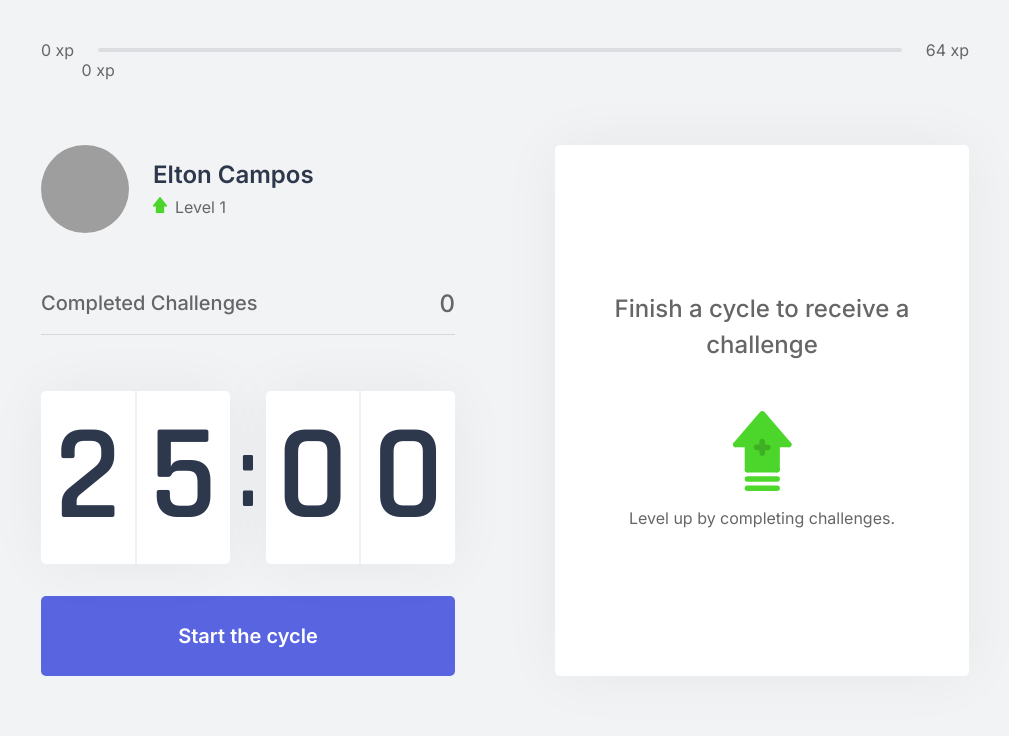
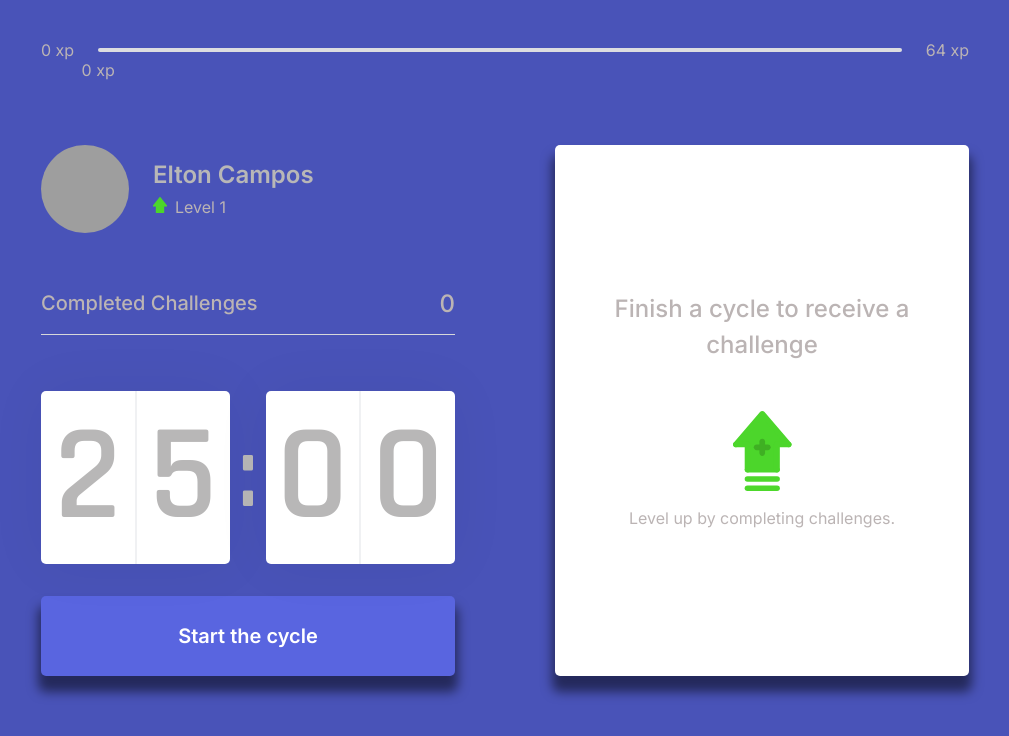
Before and after one commit to eltoncampos1/move.it, a Next.js app: page / in a window 1280 px wide. Shown: the top 736 px of the page, without its empty margins (135-1144 px from the left). Built offline with nearby package versions, Linux system fonts and the light colour scheme; grey boxes are pictures that could not be loaded.

Commit message:
feat: add purple backgound

```diff
--- a/src/components/ChalengeBox/styles.ts
+++ b/src/components/ChalengeBox/styles.ts
@@ -14,6 +14,9 @@ export const ChallengeBoxContainer = styled.div`
   justify-content: center;
 
   text-align: center;
+
+  box-shadow: 0px 13px 11px 3px rgba(0,0,0,0.5);
+
 `;
 
 export const ChallengeNotActive = styled.div`
--- a/src/components/Countdown/styles.ts
+++ b/src/components/Countdown/styles.ts
@@ -57,6 +57,8 @@ export const CountdownButton = styled.button`
     font-size: 1.25rem;
     font-weight: 600;
     transition: background-color 0.2s;
+    box-shadow: 0px 13px 11px 3px rgba(0,0,0,0.5);
+
 
     &:hover {
         background: var(--blue-dark);
@@ -78,6 +80,9 @@ export const CountdownButtonActive = styled.button`
 
     background: var(--blue);
     color: var(--white);
+
+    box-shadow: 0px 13px 11px 3px rgba(0,0,0,0.5);
+
 
     font-size: 1.25rem;
     font-weight: 600;
@@ -103,6 +108,7 @@ export const CountdownButtonFinished = styled.button`
 
     border: 0;
     border-radius: 5px;
+    box-shadow: 0px 13px 11px 3px rgba(0,0,0,0.5);
 
     background: var(--white);
     color: var(--text);
--- a/src/styles/global.css
+++ b/src/styles/global.css
@@ -6,11 +6,11 @@
 
 :root {
   --white: #fff;
-  --background: #f2f3f5;
+  --background: #4953b8;
   --gray-line: #dcdde0;
-  --text: #666;
+  --text: rgb(187, 180, 180);
   --text-highlight: #b3b8ff;
-  --title: #2e384d;
+  --title: rgb(184, 183, 183);
   --red: #e83f5b;
   --green: #4cd62b;
   --blue: #5965e0;
```
Also changed, not shown: src/components/CompletedChallenges/styles.ts (+2 -15 lines).
